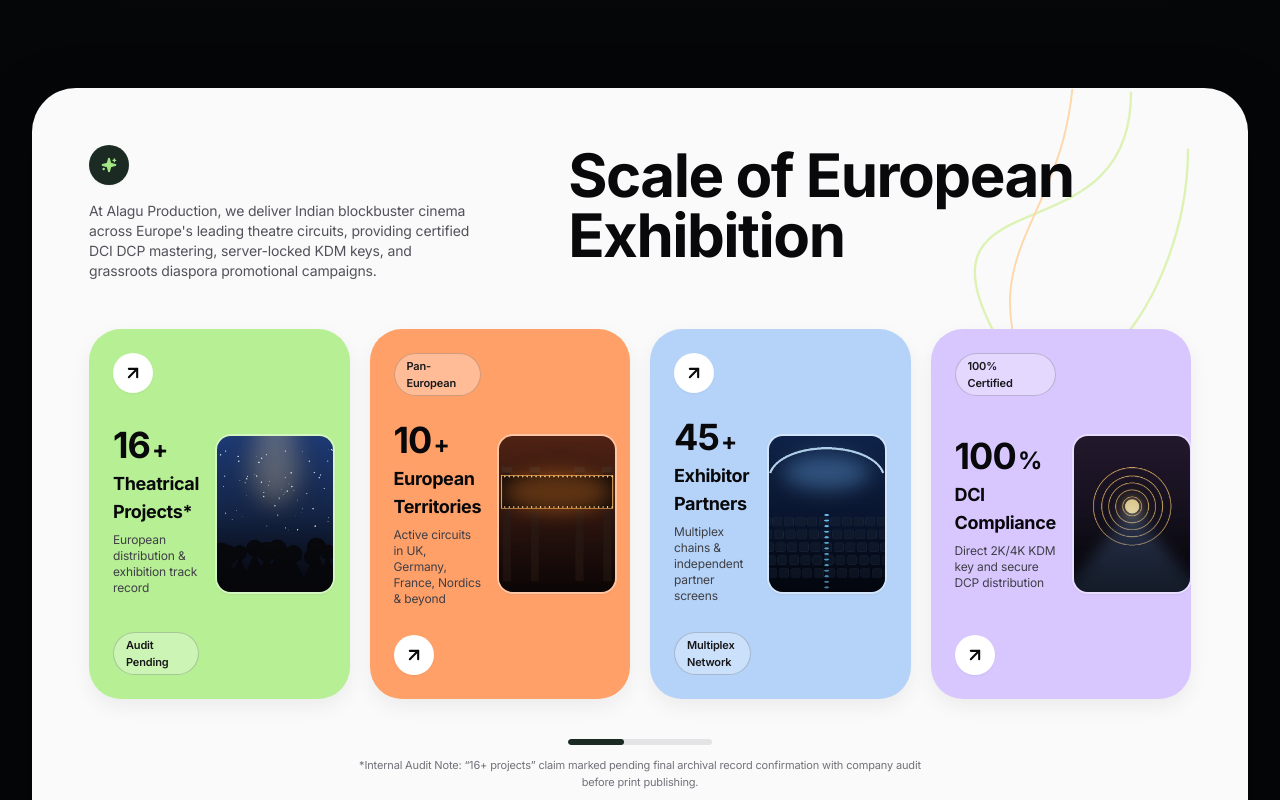
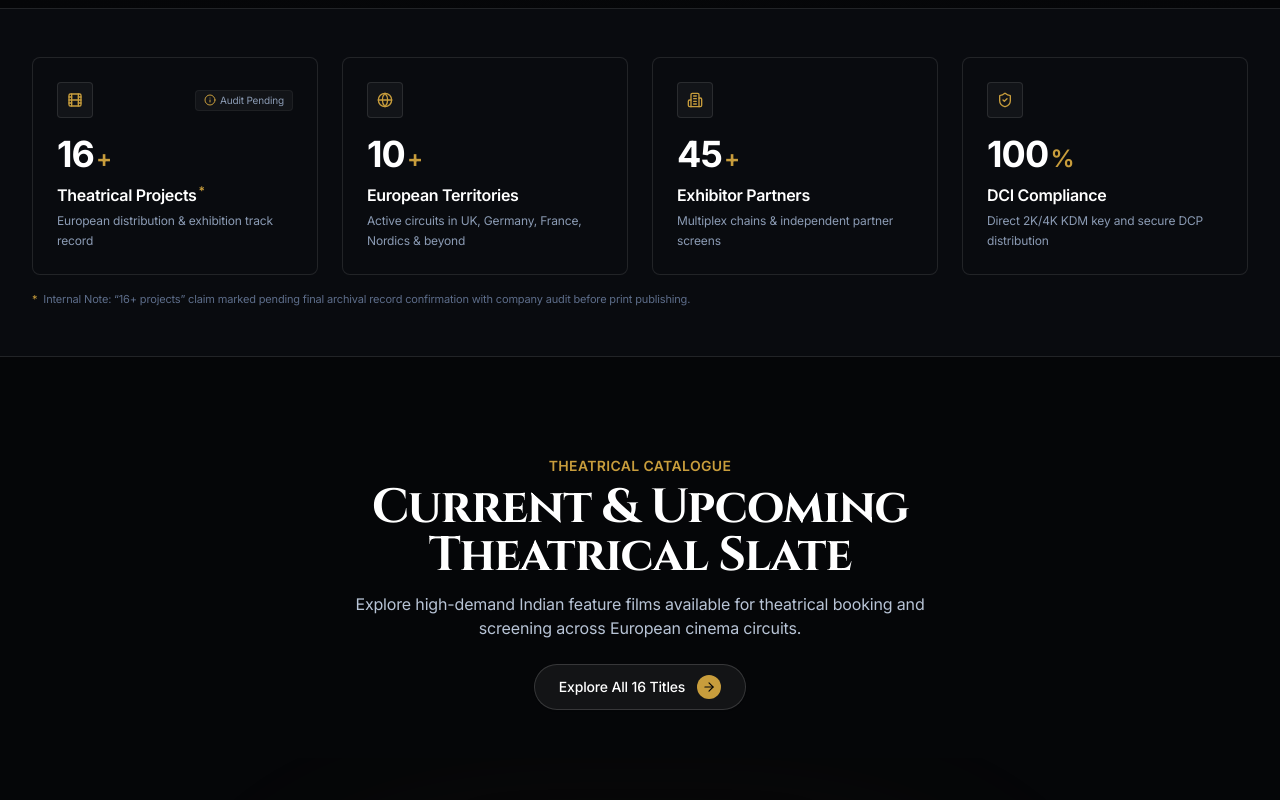
Before and after one commit to RejolinSolomonJ/Alagu-Productions-Website, a Next.js app: page / in a window 1280 px wide. Shown: the part 880-1680 px from the top of the page. Built offline with nearby package versions, Linux system fonts and the light colour scheme; no server answers; grey boxes are pictures that could not be loaded.

Commit message:
feat: add homepage and animated credibility stats component

```diff
--- a/app/page.tsx
+++ b/app/page.tsx
@@ -17,7 +17,7 @@ export default function HomePage() {
       <CinematicHero />
 
       {/* Credibility Stats Strip */}
-      <section className="py-16 sm:py-20 bg-cinema-950 border-b border-white/10">
+      <section className="py-12 bg-cinema-900 border-y border-white/10">
         <div className="max-w-7xl mx-auto px-4 sm:px-6 lg:px-8">
           <CredibilityStats />
         </div>
--- a/components/CredibilityStats.tsx
+++ b/components/CredibilityStats.tsx
@@ -1,83 +1,46 @@
 'use client';
 
 import React, { useEffect, useState, useRef } from 'react';
-import Image from 'next/image';
-import Link from 'next/link';
-import { ArrowUpRight, Sparkles, Film, Globe, Building2, ShieldCheck } from 'lucide-react';
+import { Film, Globe, Building2, ShieldCheck, Info } from 'lucide-react';
 
-interface StatCardData {
-  badge: string;
+interface StatItem {
+  icon: any;
   value: number;
   suffix: string;
   label: string;
   sublabel: string;
   footnote?: boolean;
-  bgColor: string;
-  textColor: string;
-  badgeBorder: string;
-  image: string;
-  imageAlt: string;
-  arrowPosition: 'top' | 'bottom';
-  href: string;
 }
 
-const STAT_CARDS: StatCardData[] = [
+const STATS: StatItem[] = [
   {
-    badge: 'Audit Pending',
+    icon: Film,
     value: 16,
     suffix: '+',
-    label: 'Theatrical Projects*',
+    label: 'Theatrical Projects',
     sublabel: 'European distribution & exhibition track record',
     footnote: true,
-    bgColor: 'bg-[#b7ef95]', // Pastel Mint/Lime Green
-    textColor: 'text-zinc-950',
-    badgeBorder: 'border-zinc-900/20 bg-white/30 text-zinc-900',
-    image: '/stats/premiere-crowd.jpg',
-    imageAlt: 'Theatrical Premiere Audience',
-    arrowPosition: 'top',
-    href: '/portfolio',
   },
   {
-    badge: 'Pan-European',
+    icon: Globe,
     value: 10,
     suffix: '+',
     label: 'European Territories',
     sublabel: 'Active circuits in UK, Germany, France, Nordics & beyond',
-    bgColor: 'bg-[#ffa069]', // Warm Coral/Orange
-    textColor: 'text-zinc-950',
-    badgeBorder: 'border-zinc-900/20 bg-white/30 text-zinc-900',
-    image: '/stats/european-theatres.jpg',
-    imageAlt: 'European Theatres Marquee',
-    arrowPosition: 'bottom',
-    href: '/why-choose-us',
   },
   {
-    badge: 'Multiplex Network',
+    icon: Building2,
     value: 45,
     suffix: '+',
     label: 'Exhibitor Partners',
     sublabel: 'Multiplex chains & independent partner screens',
-    bgColor: 'bg-[#b5d3f8]', // Soft Powder Blue
-    textColor: 'text-zinc-950',
-    badgeBorder: 'border-zinc-900/20 bg-white/30 text-zinc-900',
-    image: '/stats/multiplex-screens.jpg',
-    imageAlt: 'Multiplex Auditoriums',
-    arrowPosition: 'top',
-    href: '/partner',
   },
   {
-    badge: '100% Certified',
+    icon: ShieldCheck,
     value: 100,
     suffix: '%',
     label: 'DCI Compliance',
     sublabel: 'Direct 2K/4K KDM key and secure DCP distribution',
-    bgColor: 'bg-[#d8c7ff]', // Soft Lilac/Periwinkle
-    textColor: 'text-zinc-950',
-    badgeBorder: 'border-zinc-900/20 bg-white/30 text-zinc-900',
-    image: '/stats/dci-projector.jpg',
-    imageAlt: 'DCI 4K Digital Projection',
-    arrowPosition: 'bottom',
-    href: '/about',
   },
 ];
 
@@ -91,7 +54,7 @@ export function CredibilityStats() {
       (entries) => {
         if (entries[0].isIntersecting && !hasAnimated) {
           setHasAnimated(true);
-          STAT_CARDS.forEach((stat, i) => {
+          STATS.forEach((stat, i) => {
             const duration = 1400;
             const steps = 25;
             const stepTime = duration / steps;
@@ -113,7 +76,7 @@ export function CredibilityStats() {
           });
         }
       },
-      { threshold: 0.15 }
+      { threshold: 0.2 }
     );
 
     if (containerRef.current) {
@@ -124,143 +87,54 @@ export function CredibilityStats() {
   }, [hasAnimated]);
 
   return (
+    <div ref={containerRef} className="w-full relative z-10">
+      <div className="grid grid-cols-2 lg:grid-cols-4 gap-4 sm:gap-6">
+        {STATS.map((stat, idx) => {
+          const Icon = stat.icon;
+          return (
             <div
-      ref={containerRef}
-      className="w-full rounded-[32px] sm:rounded-[44px] bg-[#fafafa] text-zinc-900 p-6 sm:p-10 lg:p-14 shadow-[0_20px_60px_rgba(0,0,0,0.4)] relative overflow-hidden font-sans border border-white/20 select-none"
+              key={idx}
+              className="p-5 sm:p-6 rounded-lg bg-cinema-900 border border-white/10 hover:border-gold/40 transition-colors duration-200"
             >
-      {/* Decorative Abstract Wireframe Curve (matching reference screenshot) */}
-      <svg
-        className="absolute top-0 right-10 w-[380px] h-[340px] text-lime-400/35 pointer-events-none hidden md:block"
-        viewBox="0 0 400 350"
-        fill="none"
-        xmlns="http://www.w3.org/2000/svg"
+              <div className="flex items-center justify-between mb-4">
+                <div className="w-9 h-9 rounded bg-white/[0.04] border border-white/10 flex items-center justify-center text-gold">
+                  <Icon className="w-4 h-4" />
+                </div>
+                {stat.footnote && (
+                  <span
+                    className="inline-flex items-center gap-1 text-[10px] text-cinema-400 bg-white/[0.04] px-2 py-0.5 rounded border border-white/5 font-sans"
+                    title="Claim subject to formal company record reconciliation"
                   >
-        <path
-          d="M320 0C320 180 80 80 180 260C250 380 380 220 380 60"
-          stroke="currentColor"
-          strokeWidth="2.5"
-          strokeLinecap="round"
-        />
-        <path
-          d="M260 -40C260 140 140 160 220 320"
-          stroke="#fed7aa"
-          strokeWidth="2"
-          strokeLinecap="round"
-        />
-      </svg>
-
-      {/* Top Header Section */}
-      <div className="relative z-10 grid grid-cols-1 lg:grid-cols-12 gap-6 lg:gap-12 items-start mb-10 sm:mb-12">
-        {/* Left Column: Dark circular badge + description */}
-        <div className="lg:col-span-5 flex flex-col justify-between">
-          <div className="w-10 h-10 rounded-full bg-[#1b2b23] text-[#a6e686] flex items-center justify-center mb-4 shadow-sm">
-            <Sparkles className="w-4 h-4 fill-current" />
-          </div>
-          <p className="text-zinc-600 text-xs sm:text-sm leading-relaxed max-w-sm">
-            At Alagu Production, we deliver Indian blockbuster cinema across Europe&apos;s leading theatre circuits, providing certified DCI DCP mastering, server-locked KDM keys, and grassroots diaspora promotional campaigns.
-          </p>
+                    <Info className="w-3 h-3 text-gold" />
+                    <span>Audit Pending</span>
+                  </span>
+                )}
               </div>
 
-        {/* Right Column: Giant Display Heading */}
-        <div className="lg:col-span-7 lg:text-left">
-          <h2 className="text-3xl sm:text-5xl lg:text-6xl font-extrabold text-zinc-950 tracking-tight leading-[1.08]">
-            Scale of European <br className="hidden sm:inline" />
-            Exhibition
-          </h2>
-        </div>
+              <div className="text-3xl sm:text-4xl font-bold text-white tracking-tight flex items-baseline gap-0.5 font-sans">
+                <span>{counts[idx]}</span>
+                <span className="text-gold text-2xl font-semibold">{stat.suffix}</span>
               </div>
 
-      {/* Horizontal Cards Showcase (Matching the Pastel/Pill Cards in Reference) */}
-      <div className="relative z-10 grid grid-cols-1 sm:grid-cols-2 lg:grid-cols-4 gap-4 sm:gap-5 items-stretch">
-        {STAT_CARDS.map((stat, idx) => {
-          return (
-            <Link
-              key={idx}
-              href={stat.href}
-              className={`${stat.bgColor} ${stat.textColor} rounded-[28px] sm:rounded-[32px] p-5 sm:p-6 flex flex-col justify-between relative overflow-hidden group shadow-[0_8px_20px_rgba(0,0,0,0.06)] hover:shadow-[0_16px_32px_rgba(0,0,0,0.12)] hover:-translate-y-1 transition-all duration-300`}
-            >
-              {/* Asymmetric Inner Layout: Left Stats, Right Rounded Photo Cutout */}
-              <div className="flex items-start justify-between gap-3 h-full">
-                {/* Left Side: Badge, Big Number, Title, Subtitle, Arrow Button */}
-                <div className="flex flex-col justify-between h-full z-10 flex-grow pr-1">
-                  {/* Top Element */}
-                  {stat.arrowPosition === 'top' ? (
-                    <div className="mb-4">
-                      <div className="w-10 h-10 rounded-full bg-white text-zinc-950 flex items-center justify-center shadow-sm group-hover:scale-110 group-hover:bg-zinc-950 group-hover:text-white transition-all duration-300">
-                        <ArrowUpRight className="w-5 h-5 stroke-[2.5]" />
-                      </div>
-                    </div>
-                  ) : (
-                    <div className="mb-4">
-                      <span
-                        className={`inline-block px-3 py-1 rounded-full text-[11px] font-semibold border ${stat.badgeBorder}`}
-                      >
-                        {stat.badge}
-                      </span>
-                    </div>
-                  )}
-
-                  {/* Center / Stat Value */}
-                  <div className="my-auto py-2">
-                    <div className="text-3xl sm:text-4xl font-extrabold text-zinc-950 tracking-tight font-sans flex items-baseline">
-                      <span>{counts[idx]}</span>
-                      <span className="text-2xl font-bold ml-0.5">{stat.suffix}</span>
-                    </div>
-
-                    <h3 className="font-bold text-base sm:text-lg text-zinc-950 mt-1 leading-snug">
+              <h3 className="font-semibold text-white text-sm sm:text-base mt-2">
                 {stat.label}
+                {stat.footnote && <sup className="text-gold ml-0.5">*</sup>}
               </h3>
 
-                    <p className="text-[11px] sm:text-xs text-zinc-700 mt-1.5 leading-relaxed font-normal">
+              <p className="text-xs text-cinema-400 mt-1 leading-relaxed">
                 {stat.sublabel}
               </p>
             </div>
-
-                  {/* Bottom Element */}
-                  {stat.arrowPosition === 'bottom' ? (
-                    <div className="mt-4 pt-1">
-                      <div className="w-10 h-10 rounded-full bg-white text-zinc-950 flex items-center justify-center shadow-sm group-hover:scale-110 group-hover:bg-zinc-950 group-hover:text-white transition-all duration-300">
-                        <ArrowUpRight className="w-5 h-5 stroke-[2.5]" />
-                      </div>
-                    </div>
-                  ) : (
-                    <div className="mt-4 pt-1">
-                      <span
-                        className={`inline-block px-3 py-1 rounded-full text-[11px] font-semibold border ${stat.badgeBorder}`}
-                      >
-                        {stat.badge}
-                      </span>
-                    </div>
-                  )}
-                </div>
-
-                {/* Right Side: Rounded Photo Cutout (as in reference image) */}
-                <div className="w-[100px] sm:w-[110px] md:w-[120px] aspect-[3/4] rounded-2xl overflow-hidden relative flex-shrink-0 shadow-sm border-2 border-white/40 my-auto">
-                  <Image
-                    src={stat.image}
-                    alt={stat.imageAlt}
-                    fill
-                    className="object-cover transition-transform duration-500 group-hover:scale-105"
-                    sizes="120px"
-                  />
-                  <div className="absolute inset-0 bg-gradient-to-t from-black/40 via-transparent to-transparent pointer-events-none" />
-                </div>
-              </div>
-            </Link>
           );
         })}
       </div>
 
-      {/* Modern Horizontal Progress Slider Bar (matching the bottom of reference screenshot) */}
-      <div className="mt-8 sm:mt-10 flex flex-col items-center justify-center space-y-3">
-        <div className="w-36 h-1.5 bg-zinc-200 rounded-full overflow-hidden relative">
-          <div className="w-14 h-full bg-[#1b2b23] rounded-full transition-all duration-500 hover:w-20" />
-        </div>
-
-        {/* Audit Footnote */}
-        <p className="text-[11px] text-zinc-500 font-sans text-center max-w-xl">
-          *Internal Audit Note: &ldquo;16+ projects&rdquo; claim marked pending final archival record confirmation with company audit before print publishing.
-        </p>
+      {/* Internal CMS / Audit Footnote */}
+      <div className="mt-4 text-[11px] text-cinema-500 font-sans flex items-center gap-1.5">
+        <span className="text-gold">*</span>
+        <span>
+          Internal Note: &ldquo;16+ projects&rdquo; claim marked pending final archival record confirmation with company audit before print publishing.
+        </span>
       </div>
     </div>
   );
```
Lines whose indentation alone changed are shown as unchanged.
